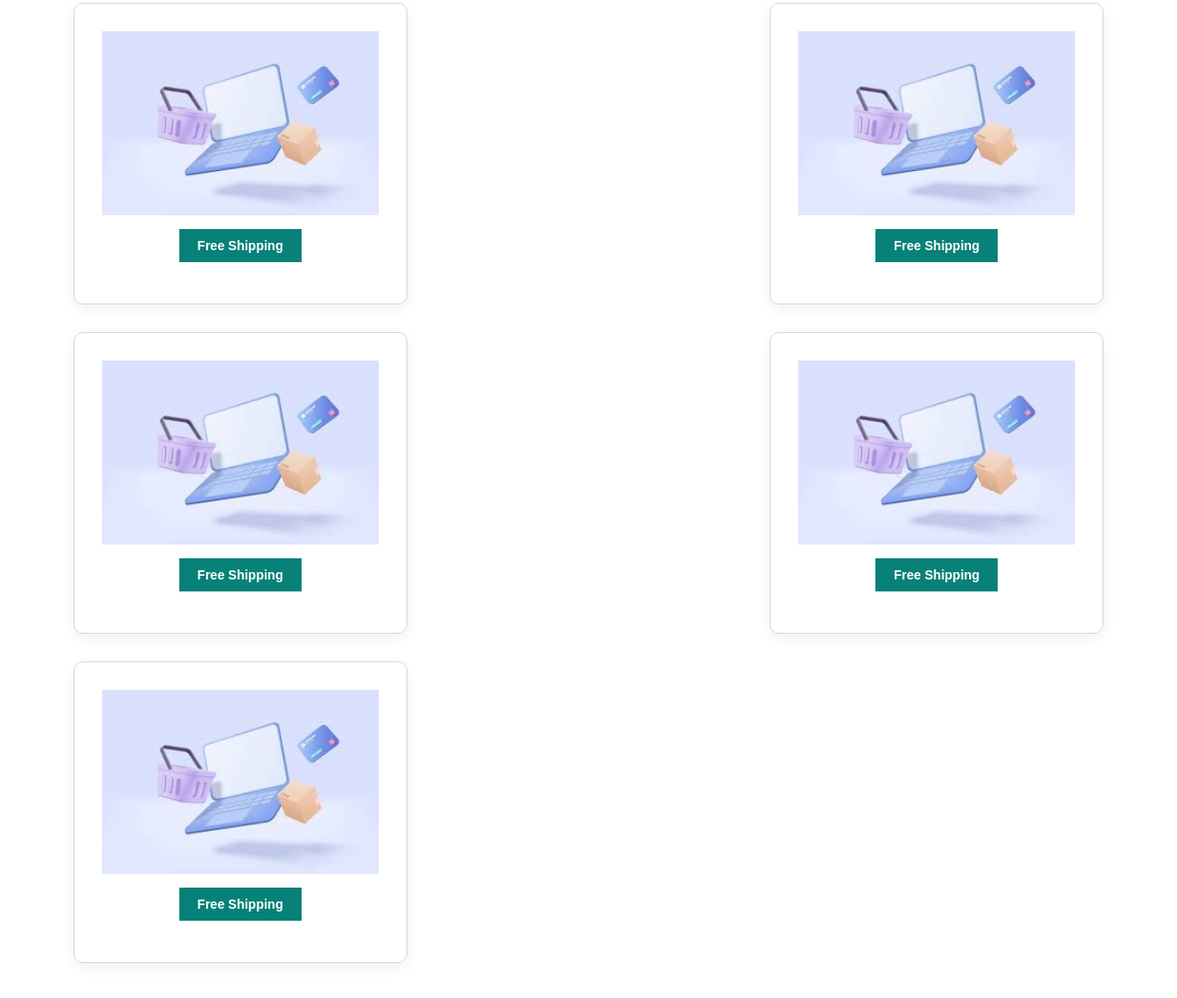
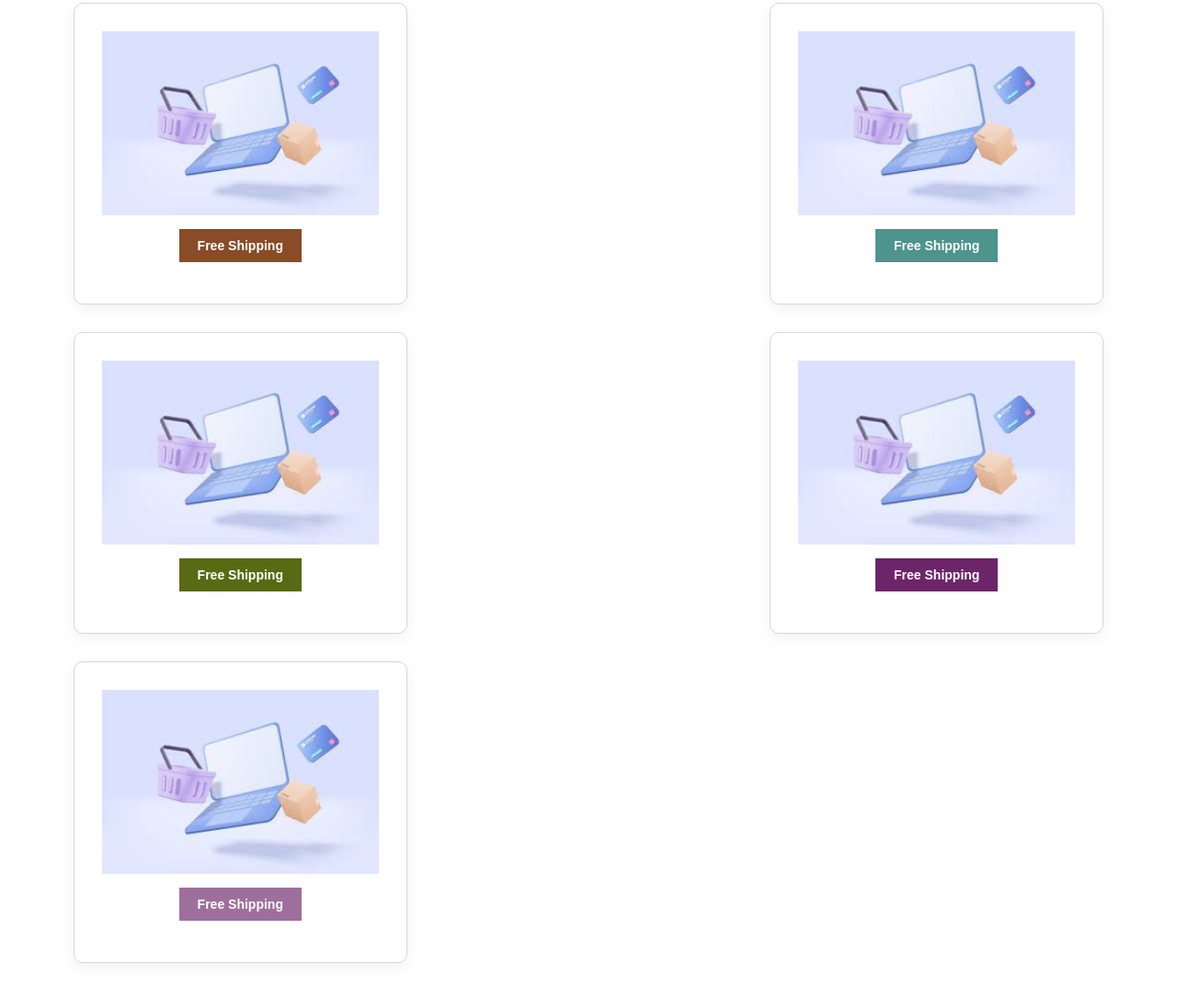
Before and after one commit to NsemConfident/E-commerce, a plain HTML site: page index.html in a window 1280 px wide. Shown: the part 926-2011 px from the top of the page at 92% size. Drawn offline with Linux system fonts and the light colour scheme.

Commit message:
features section

```diff
--- a/styles.css
+++ b/styles.css
@@ -171,6 +171,9 @@ body {
   border-radius: 10px;
     box-shadow: 0 5px 15px rgba(0, 0, 0, 0.06);
 }
+.feature-box:hover {
+    box-shadow: 10px 20px 20px rgba(0, 0, 0, 0.06);
+}
 
 .feature-box img {
   height: 200px;
@@ -188,3 +191,19 @@ body {
   transition: 0.3s ease;
   font-weight: 700;
 }
+
+#feature .feature-box:nth-child(1) button{
+  background: #8a4b27;
+}
+#feature .feature-box:nth-child(2) button{
+  background: #4c948c;
+}
+#feature .feature-box:nth-child(3) button{
+  background: #596a14;
+}
+#feature .feature-box:nth-child(4) button{
+  background: #6d256a;
+}
+#feature .feature-box:nth-child(5) button{
+  background: #6d256aa8;
+}
```
